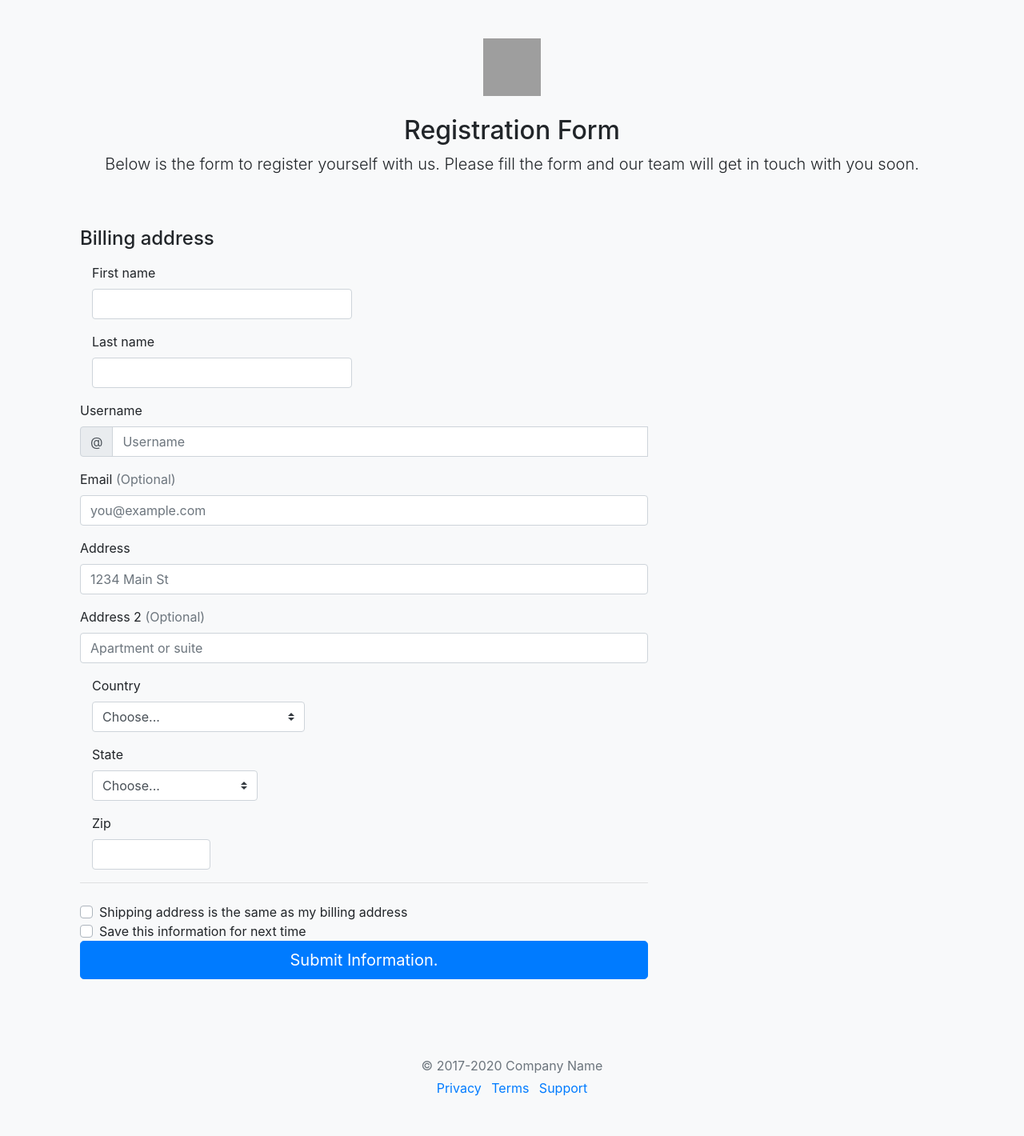
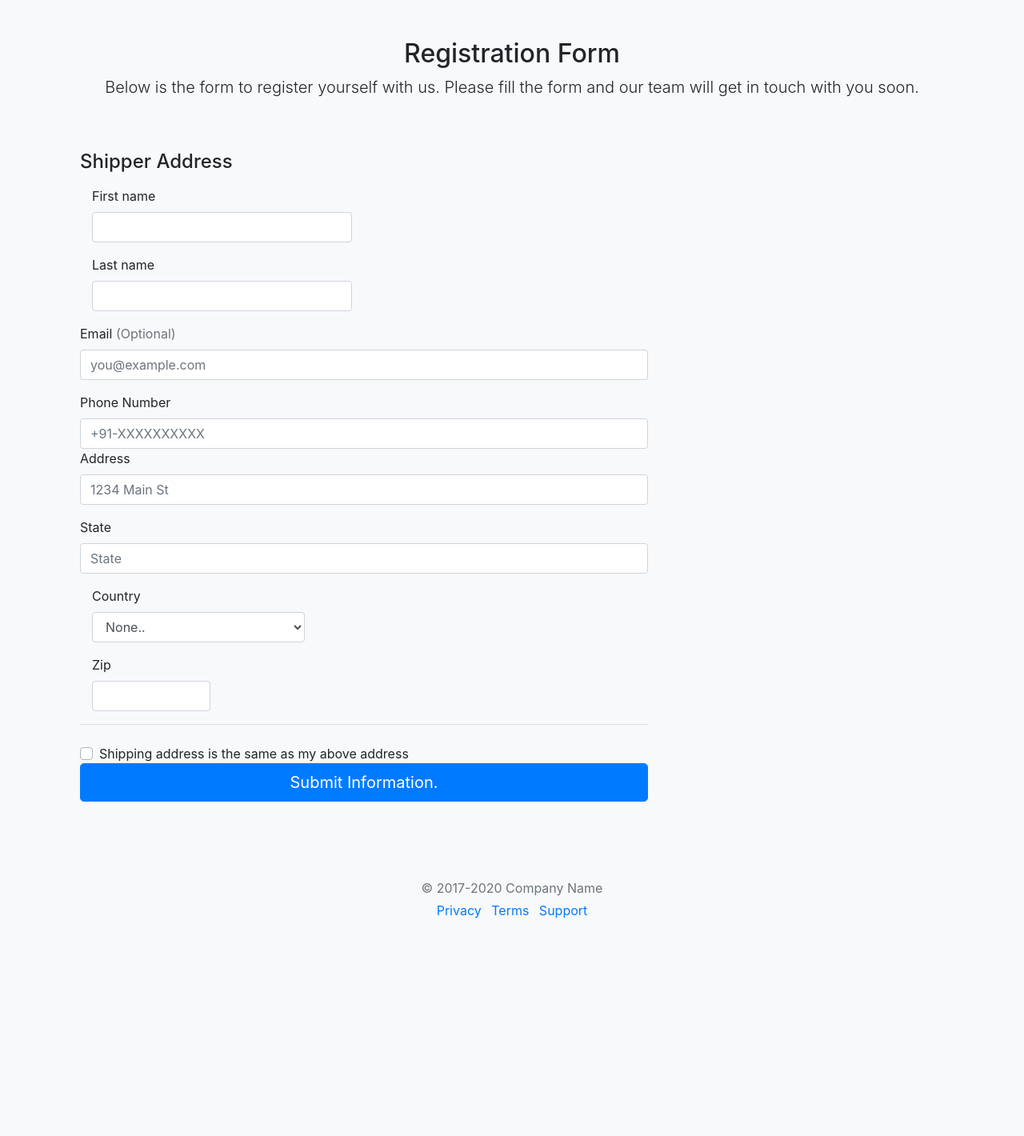
Before and after one commit to Sandeep-Sambyal/E-commerce-Site, a Django app: page /shop/beaseller/ in a window 1280 px wide. Shown: the part 56-1476 px from the top of the page at 80% size. After the commit the page ends 1204 px from the top, so only its background shows below. Run offline with Django 3.2, Linux system fonts and the light colour scheme; some libraries are stand-ins or nearby versions; grey boxes are pictures that could not be loaded.

Commit message:
Be a Seller form added and Database of customers created

```diff
--- a/ecart/admin.py
+++ b/ecart/admin.py
@@ -1,5 +1,7 @@
 from django.contrib import admin
 
 # Register your models here.
-from .models import  Products
+from .models import  Products,CustomerData
 admin.site.register(Products)
+
+admin.site.register(CustomerData)
--- a/ecart/templates/ecart/SellerForm.html
+++ b/ecart/templates/ecart/SellerForm.html
@@ -27,7 +27,7 @@
 
  <div class="container">
   <div class="py-5 text-center">
-    <img class="d-block mx-auto mb-4" src="/docs/4.5/assets/brand/bootstrap-solid.svg" alt="" width="72" height="72">
+
     <h2>Registration Form</h2>
     <p class="lead">Below is the form to register yourself with us. Please fill the form and our team will get in touch with you soon.</p>
   </div>
@@ -35,19 +35,20 @@
   <div class="formseller">
 
     <div class="col-md-8 order-md-1">
-      <h4 class="mb-3">Billing address</h4>
-      <form class="needs-validation" novalidate>
+      <h4 class="mb-3">Shipper Address</h4>
+      <form class="needs-validation" novalidate method="post" action="/shop/beaseller/">
         <!--<div class="row"> -->
+        {% csrf_token %}
           <div class="col-md-6 mb-3">
             <label for="firstName">First name</label>
-            <input type="text" class="form-control" id="firstName" placeholder="" value="" required>
+            <input type="text" class="form-control" id="firstName" name="Firstname" placeholder="" value="" required>
             <div class="invalid-feedback">
               Valid first name is required.
             </div>
           </div>
           <div class="col-md-6 mb-3">
             <label for="lastName">Last name</label>
-            <input type="text" class="form-control" id="lastName" placeholder="" value="" required>
+            <input type="text" class="form-control" id="lastName" name="lastname" placeholder="" value="" required>
             <div class="invalid-feedback">
               Valid last name is required.
             </div>
@@ -55,63 +56,43 @@
         <!--</div> -->
 
         <div class="mb-3">
-          <label for="username">Username</label>
-          <div class="input-group">
-            <div class="input-group-prepend">
-              <span class="input-group-text">@</span>
-            </div>
-            <input type="text" class="form-control" id="username" placeholder="Username" required>
-            <div class="invalid-feedback" style="width: 100%;">
-              Your username is required.
-            </div>
-          </div>
-        </div>
-
-        <div class="mb-3">
           <label for="email">Email <span class="text-muted">(Optional)</span></label>
-          <input type="email" class="form-control" id="email" placeholder="you@example.com">
+          <input type="email" class="form-control" id="email" name="email" placeholder="you@example.com">
           <div class="invalid-feedback">
             Please enter a valid email address for shipping updates.
           </div>
         </div>
 
+        <label for="phone">Phone Number </label>
+          <input type="tel" class="form-control" id="phone" name="phone" placeholder="+91-XXXXXXXXXX">
+
         <div class="mb-3">
           <label for="address">Address</label>
-          <input type="text" class="form-control" id="address" placeholder="1234 Main St" required>
+          <input type="text" class="form-control" id="address" name="Address" placeholder="1234 Main St" required>
           <div class="invalid-feedback">
             Please enter your shipping address.
           </div>
         </div>
 
         <div class="mb-3">
-          <label for="address2">Address 2 <span class="text-muted">(Optional)</span></label>
-          <input type="text" class="form-control" id="address2" placeholder="Apartment or suite">
+          <label for="state">State </label>
+          <input type="text" class="form-control" id="State" name="State" placeholder="State">
         </div>
 
        <!-- <div class="row"> -->
           <div class="col-md-5 mb-3">
-            <label for="country">Country</label>
-            <select class="custom-select d-block w-100" id="country" required>
-              <option value="">Choose...</option>
-              <option>United States</option>
+            <label for="Country">Country</label>
+            <select  class="form-control" id="country" name="country" >
+              <option value="None" >None..</option>
+              {% for name in countrylist %}
+              <option value="{{name}}" >{{name}}</option>
+              {%endfor%}
             </select>
-            <div class="invalid-feedback">
-              Please select a valid country.
-            </div>
           </div>
-          <div class="col-md-4 mb-3">
-            <label for="state">State</label>
-            <select class="custom-select d-block w-100" id="state" required>
-              <option value="">Choose...</option>
-              <option>California</option>
-            </select>
-            <div class="invalid-feedback">
-              Please provide a valid state.
-            </div>
-          </div>
+
           <div class="col-md-3 mb-3">
             <label for="zip">Zip</label>
-            <input type="text" class="form-control" id="zip" placeholder="" required>
+            <input type="text" class="form-control" id="zip" placeholder="" name="zip" required>
             <div class="invalid-feedback">
               Zip code required.
             </div>
@@ -119,13 +100,10 @@
        <!-- </div> -->
         <hr class="mb-4">
         <div class="custom-control custom-checkbox">
-          <input type="checkbox" class="custom-control-input" id="same-address">
-          <label class="custom-control-label" for="same-address">Shipping address is the same as my billing address</label>
+          <input type="checkbox" class="custom-control-input" id="same-address" name="same_addr">
+          <label class="custom-control-label" for="same-address">Shipping address is the same as my above address</label>
         </div>
-        <div class="custom-control custom-checkbox">
-          <input type="checkbox" class="custom-control-input" id="save-info">
-          <label class="custom-control-label" for="save-info">Save this information for next time</label>
-        </div>
+
         <button class="btn btn-primary btn-lg btn-block" type="submit">Submit Information.</button>
 
 
--- a/ecart/views.py
+++ b/ecart/views.py
@@ -1,6 +1,6 @@
 from django.shortcuts import render
 from django.http import HttpResponse
-from .models import Products
+from .models import Products,CustomerData
 from math import ceil
 # Create your views here.
 
@@ -60,10 +60,35 @@ def search(request):
     return HttpResponse("SEARCH PAGE")
 def checkout(request):
     return HttpResponse("checkout PAGE")
+
 def products(request , myid):
     product = Products.objects.filter( id = myid)
     print(product)
     return render(request,'ecart/products.html',{'Product':product[0]})
 
 def seller(request):
-    return render(request,'ecart/SellerForm.html')
+    if request.method=="POST":
+        fname =request.POST.get('Firstname','')
+        lname =request.POST.get('lastname','')
+        email =request.POST.get('email','')
+        address =request.POST.get('Address','')
+        name =request.POST.get('Firstname','')
+        state=request.POST.get('State','')
+        zip=request.POST.get('zip','')
+        country=request.POST.get('country','')
+        same_addr=request.POST.get('same_addr','false')
+        phone=request.POST.get('phone','')
+
+        name=fname.strip() + " " + lname.strip()
+        address=address.strip()+" "+state.strip()+" "+zip+" "+country
+
+        print(name, email, address,same_addr,phone)
+        if same_addr=='false':
+            custdata=CustomerData(seller_profile="R",CustomerName=name,email=email,seller_address =address ,phone=phone,country=country)
+            custdata.save()
+        else:
+            custdata = CustomerData(seller_profile="R", CustomerName=name, email=email, seller_address=address, shipping_address=address,phone=phone,country=country )
+            custdata.save()
+
+    param={'countrylist':['India','Nepal','Pakistan','Sri Lanka','Bangladesh']}
+    return render(request,'ecart/SellerForm.html',param)
```
Also changed, not shown: ecart/models.py (+13 -0 lines), ecart/templates/ecart/products.html (+31 -1 lines), db.sqlite3, ecart/migrations/0003_customerdata.py (added), ecart/migrations/0004_auto_20200627_1814.py (added), ecart/migrations/0005_auto_20200627_1815.py (added), ecart/migrations/0006_auto_20200627_1823.py (added), ecart/migrations/0007_auto_20200627_1830.py (added), ecart/migrations/0008_auto_20200627_1844.py (added), ecart/migrations/0009_auto_20200627_1914.py (added).
